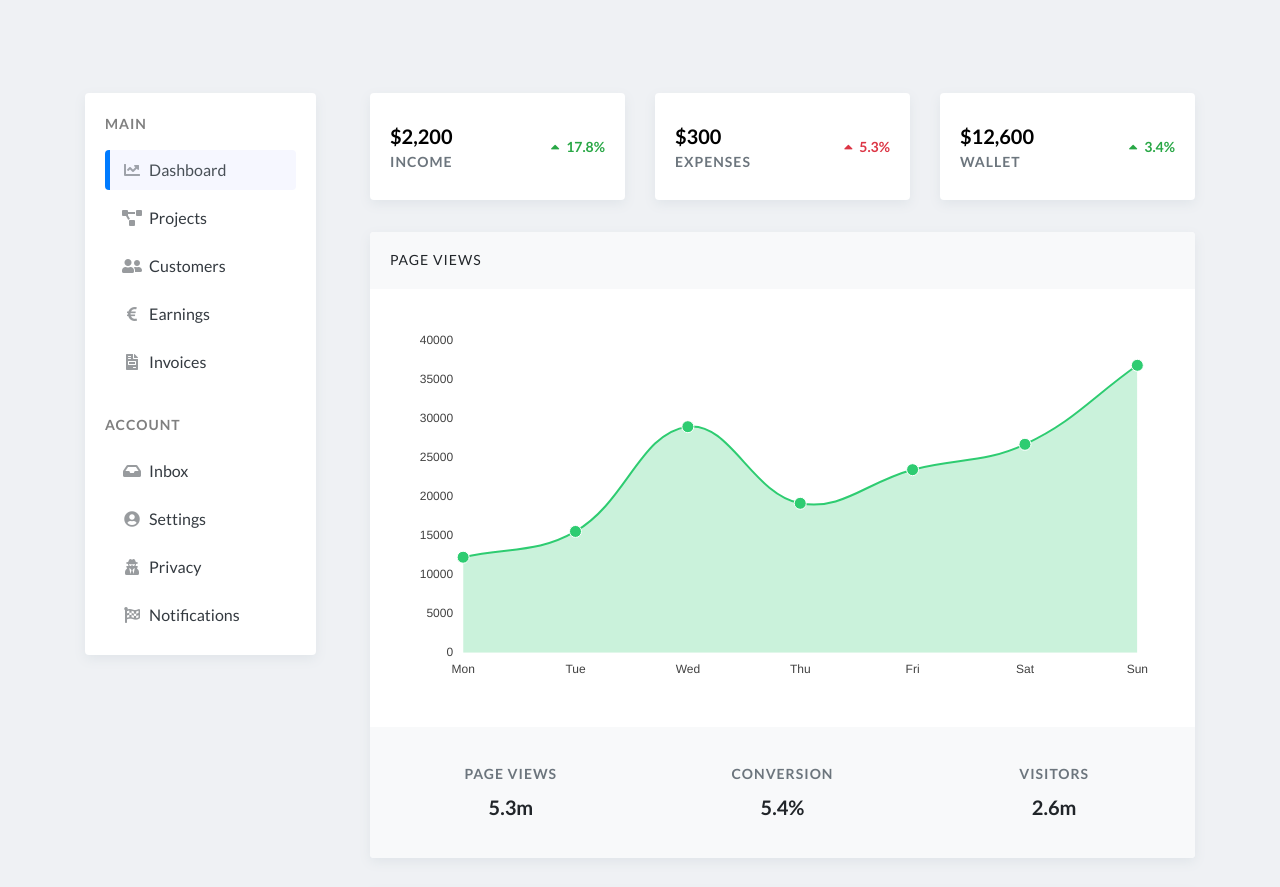
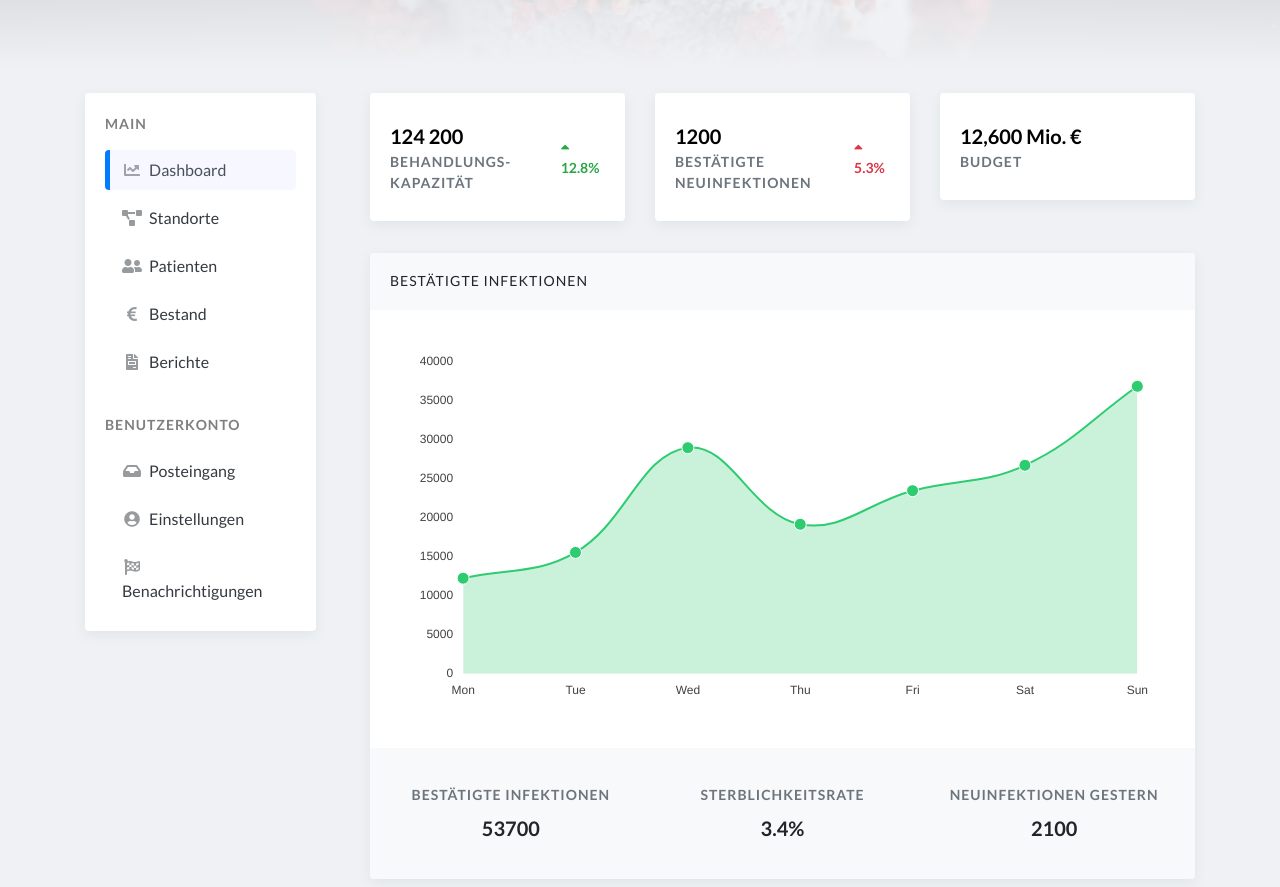
Before and after one commit to FabioMai/covid-19-dashboard, a plain HTML site: page index.html in a window 1280 px wide. Shown: the part 146-1033 px from the top of the page. Drawn offline with nearby package versions, Linux system fonts and the light colour scheme.

Commit message:
Change up labels for nav and content

```diff
--- a/index.html
+++ b/index.html
@@ -5,10 +5,10 @@
         <meta name="viewport" content="width=device-width,initial-scale=1,shrink-to-fit=no">
         <meta http-equiv="x-ua-compatible" content="ie=edge">
 
-        <title>Freebie 24 - Web App Dashboard by pixelcave</title>
+        <title>COVID-19 - Web App Dashboard</title>
 
-        <meta name="description" content="Freebie 24 - Web App Dashboard. Check out more at https://pixelcave.com">
-        <meta name="author" content="pixelcave">
+        <meta name="description" content="Visualisierung zur Ausbreitung von COVID-19 Fällen">
+        <meta name="author" content="Fabio Maienschein">
         <meta name="robots" content="noindex, nofollow">
 
         <!-- Icons -->
@@ -27,27 +27,27 @@
         <div id="page-container">
             <!-- Header -->
             <!-- Background by https://unsplash.com -->
-            <div class="bg-image" style="background-image: url('assets/media/various/bg_header.jpg');">
+            <div class="bg-image" style="background-image: url('assets/media/various/bg_virus.jpg');">
                 <div class="bg-image-overlay py-5">
                     <header class="container d-md-flex align-items-md-center justify-content-md-between py-4">
                         <div class="text-center text-md-left py-3">
                             <a class="h4 text-dark font-weight-600" href="">
-                                <i class="far fa-fw fa-circle text-primary mr-1"></i> Web Application
+                                <i class="far fa-fw fa-circle text-primary mr-1"></i> COVID-19 Watch
                             </a>
                         </div>
                         <div class="text-center text-md-right py-3">
                             <div class="dropdown">
                                 <button class="btn btn-sm btn-primary px-3 py-2" type="button" id="dropdownMenuButton" data-toggle="dropdown" aria-haspopup="true" aria-expanded="false">
-                                    <i class="fa fa-fw fa-user mr-1"></i> John Doe <i class="fa fa-fw fa-chevron-down ml-1"></i>
+                                    <i class="fa fa-fw fa-user mr-1"></i> Max Mustermann <i class="fa fa-fw fa-chevron-down ml-1"></i>
                                 </button>
                                 <div class="dropdown-menu dropdown-menu-right font-size-sm" aria-labelledby="dropdownMenuButton">
-                                    <a class="dropdown-item" href="">Profile</a>
-                                    <a class="dropdown-item" href="">Settings</a>
+                                    <a class="dropdown-item" href="">Profil</a>
+                                    <a class="dropdown-item" href="">Einstellungen</a>
                                     <div class="dropdown-divider"></div>
-                                    <a class="dropdown-item" href="">Projects</a>
-                                    <a class="dropdown-item" href="">Tasks</a>
+                                    <a class="dropdown-item" href="">Patienten</a>
+                                    <a class="dropdown-item" href="">Aufgaben</a>
                                     <div class="dropdown-divider"></div>
-                                    <a class="dropdown-item" href="">Log Out</a>
+                                    <a class="dropdown-item" href="">Ausloggen</a>
                                 </div>
                             </div>
                         </div>
@@ -78,38 +78,34 @@
                                     </a>
                                     <a class="nav-link mb-2" href="">
                                         <i class="fa fa-fw fa-project-diagram mr-1"></i>
-                                        Projects
+                                        Standorte
                                     </a>
-                                    <a class="nav-link mb-2" href="">
+                                    <a class="nav-link mb-2" href="patienten.html">
                                         <i class="fa fa-fw fa-user-friends mr-1"></i>
-                                        Customers
+                                        Patienten
                                     </a>
                                     <a class="nav-link mb-2" href="">
                                         <i class="fa fa-fw fa-euro-sign mr-1"></i>
-                                        Earnings
+                                        Bestand
                                     </a>
                                     <a class="nav-link mb-2" href="">
                                         <i class="fa fa-fw fa-file-invoice mr-1"></i>
-                                        Invoices
+                                        Berichte
                                     </a>
                                     <div class="font-size-sm text-uppercase text-black-50 font-weight-bold mb-3 mt-4">
-                                        Account
+                                        Benutzerkonto
                                     </div>
                                     <a class="nav-link mb-2" href="">
                                         <i class="fa fa-fw fa-inbox mr-1"></i>
-                                        Inbox
+                                        Posteingang
                                     </a>
                                     <a class="nav-link mb-2" href="">
                                         <i class="fa fa-fw fa-user-circle mr-1"></i>
-                                        Settings
-                                    </a>
-                                    <a class="nav-link mb-2" href="">
-                                        <i class="fa fa-fw fa-user-secret mr-1"></i>
-                                        Privacy
+                                        Einstellungen
                                     </a>
                                     <a class="nav-link" href="">
                                         <i class="fa fa-fw fa-flag-checkered mr-1"></i>
-                                        Notifications
+                                        Benachrichtigungen
                                     </a>
                                 </nav>
                             </div>
@@ -123,11 +119,11 @@
                                 <a class="block" href="">
                                     <div class="block-content block-content-full d-flex justify-content-between align-items-center">
                                         <div class="py-2">
-                                            <div class="text-black font-size-lg font-weight-bold">$2,200</div>
-                                            <div class="text-muted text-uppercase font-size-sm font-weight-bold">Income</div>
+                                            <div class="text-black font-size-lg font-weight-bold">124 200</div>
+                                            <div class="text-muted text-uppercase font-size-sm font-weight-bold">Behandlungs- kapazität</div>
                                         </div>
                                         <div class="font-weight-bold text-success font-size-sm py-2">
-                                            <i class="fa fa-caret-up mr-1"></i> 17.8%
+                                            <i class="fa fa-caret-up mr-1"></i> 12.8%
                                         </div>
                                     </div>
                                 </a>
@@ -136,8 +132,8 @@
                                 <a class="block" href="">
                                     <div class="block-content block-content-full d-flex justify-content-between align-items-center">
                                         <div class="py-2">
-                                            <div class="text-black font-size-lg font-weight-bold">$300</div>
-                                            <div class="text-muted text-uppercase font-size-sm font-weight-bold">Expenses</div>
+                                            <div class="text-black font-size-lg font-weight-bold">1200</div>
+                                            <div class="text-muted text-uppercase font-size-sm font-weight-bold">Bestätigte Neuinfektionen</div>
                                         </div>
                                         <div class="font-weight-bold text-danger font-size-sm py-2">
                                             <i class="fa fa-caret-up mr-1"></i> 5.3%
@@ -149,11 +145,8 @@
                                 <a class="block" href="">
                                     <div class="block-content block-content-full d-flex justify-content-between align-items-center">
                                         <div class="py-2">
-                                            <div class="text-black font-size-lg font-weight-bold">$12,600</div>
-                                            <div class="text-muted text-uppercase font-size-sm font-weight-bold">Wallet</div>
-                                        </div>
-                                        <div class="font-weight-bold text-success font-size-sm py-2">
-                                            <i class="fa fa-caret-up mr-1"></i> 3.4%
+                                            <div class="text-black font-size-lg font-weight-bold">12,600 Mio. €</div>
+                                            <div class="text-muted text-uppercase font-size-sm font-weight-bold">Budget</div>
                                         </div>
                                     </div>
                                 </a>
@@ -164,7 +157,7 @@
                         <!-- Page views -->
                         <div class="block">
                             <div class="block-content bg-light">
-                                <h3 class="font-size-sm text-uppercase font-weight-600 mb-0">Page Views</h3>
+                                <h3 class="font-size-sm text-uppercase font-weight-600 mb-0">Bestätigte Infektionen</h3>
                             </div>
                             <div class="block-content">
                                 <div class="p-4">
@@ -174,16 +167,16 @@
                             <div class="block-content bg-light">
                                 <div class="row text-center">
                                     <div class="col-sm-4 py-3">
-                                        <div class="text-muted mb-2 text-uppercase font-size-sm font-weight-bold">Page Views</div>
-                                        <div class="text-black font-size-lg font-weight-bold">5.3m</div>
+                                        <div class="text-muted mb-2 text-uppercase font-size-sm font-weight-bold">Bestätigte Infektionen</div>
+                                        <div class="text-black font-size-lg font-weight-bold">53700</div>
                                     </div>
                                     <div class="col-sm-4 py-3">
-                                        <div class="text-muted mb-2 text-uppercase font-size-sm font-weight-bold">Conversion</div>
-                                        <div class="text-black font-size-lg font-weight-bold">5.4%</div>
+                                        <div class="text-muted mb-2 text-uppercase font-size-sm font-weight-bold">Sterblichkeitsrate</div>
+                                        <div class="text-black font-size-lg font-weight-bold">3.4%</div>
                                     </div>
                                     <div class="col-sm-4 py-3">
-                                        <div class="text-muted mb-2 text-uppercase font-size-sm font-weight-bold">Visitors</div>
-                                        <div class="text-black font-size-lg font-weight-bold">2.6m</div>
+                                        <div class="text-muted mb-2 text-uppercase font-size-sm font-weight-bold">Neuinfektionen gestern</div>
+                                        <div class="text-black font-size-lg font-weight-bold">2100</div>
                                     </div>
                                 </div>
                             </div>
```
